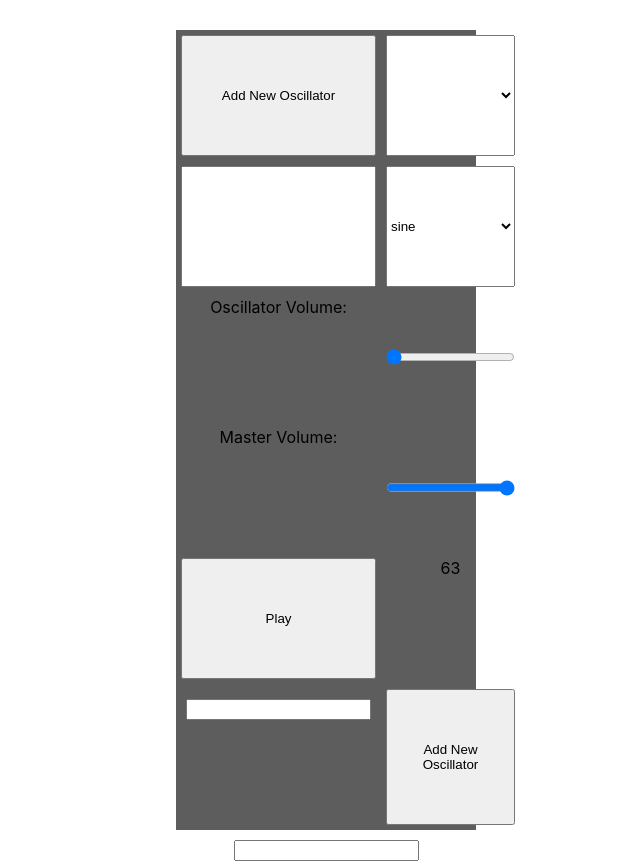
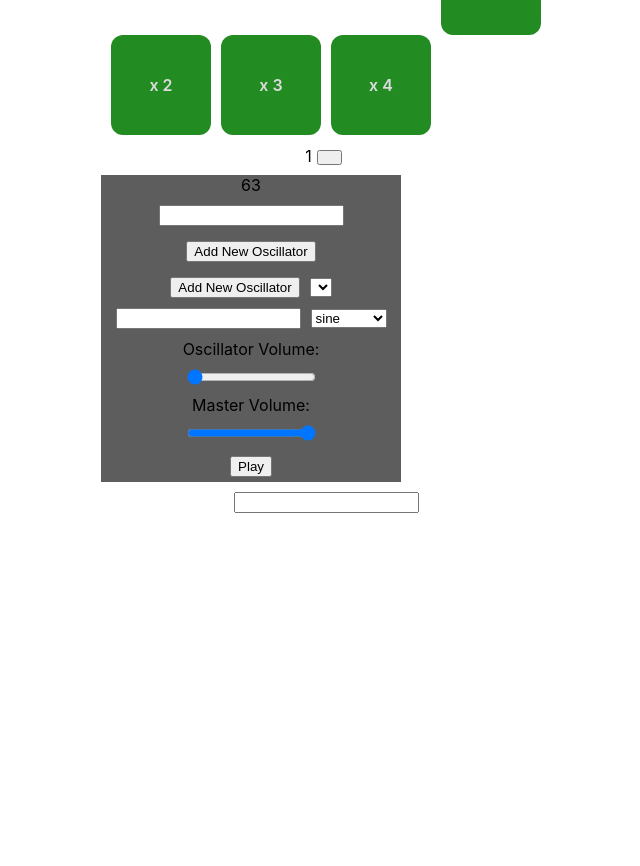
Before and after one commit to Mcas4150/syncsongs, a React (Create React App) app: page / in a window 1280 px wide. Shown: the whole page, without its empty margins (314-954 px from the left). Built offline with nearby package versions, Linux system fonts and the light colour scheme.

Commit message:
simply audio ui, init gsock

```diff
--- a/package.json
+++ b/package.json
@@ -3,6 +3,8 @@
   "version": "0.1.0",
   "private": true,
   "dependencies": {
+    "@emotion/react": "^11.9.0",
+    "@emotion/styled": "^11.8.1",
     "@testing-library/jest-dom": "^5.16.4",
     "@testing-library/react": "^13.2.0",
     "@testing-library/user-event": "^13.5.0",
--- /dev/null
+++ b/src/Animate.css
@@ -0,0 +1,19 @@
+.box {
+  width: 100px;
+  height: 100px;
+  border-radius: 12px;
+  display: flex;
+  align-items: center;
+  justify-content: center;
+  text-align: center;
+  /* background-color: var(--green); */
+  background-color: forestgreen;
+  font-weight: 600;
+  color: gainsboro;
+}
+
+.waterfallContainer {
+  display: flex;
+  justify-content: center;
+  flex-direction: row;
+}
--- a/src/App.js
+++ b/src/App.js
@@ -1,11 +1,13 @@
 import logo from "./logo.svg";
 import "./App.css";
+import AnimationMain from "./components/animation/animationMain.jsx";
 import AudioMain from "./components/audio/audioMain.jsx";
 import Keyboard from "./components/keyboard/keyboard.jsx";
 
 function App() {
   return (
     <div className="App">
+      <AnimationMain />
       <AudioMain />
       <Keyboard />
     </div>
--- a/src/SynthPad.css
+++ b/src/SynthPad.css
@@ -6,10 +6,8 @@
 }
 
 .AudioMain {
-  height: 100%;
-  display: grid;
   width: 300px;
-  grid-template-columns: auto auto;
+
   background-color: #5d5d5d;
 }
 
--- /dev/null
+++ b/src/components/animation/animationMain.jsx
@@ -0,0 +1,53 @@
+import React, { useState, useEffect, useRef } from "react";
+import styled from "@emotion/styled";
+import { gsap } from "gsap";
+import "../../Animate.css";
+
+const AnimationMain = () => {
+  const [count, setCount] = useState(1);
+  const boxRef = useRef();
+  const containerRef = useRef();
+  const q = gsap.utils.selector(containerRef);
+
+  useEffect(() => {
+    const animation1 = gsap.to(boxRef.current, {
+      duration: 3,
+      y: -100,
+      // rotation: "+=360",
+    });
+  });
+
+  useEffect(() => {
+    gsap.to(boxRef.current, { duration: 1, y: 15 });
+  }, [count]);
+
+  return (
+    <div className="AnimationMain" ref={containerRef}>
+      <div className="waterfallContainer">
+        <div className="box" ref={boxRef}>
+          x 2
+        </div>
+        <div className="box" ref={boxRef}>
+          x 3
+        </div>
+        <div className="box" ref={boxRef}>
+          x 4
+        </div>
+        <div className="box" ref={boxRef}>
+          x 5
+        </div>
+      </div>
+      {count}
+      <button
+        style={{ width: "25px", height: "15px" }}
+        onClick={() => {
+          setCount(count + 1);
+        }}
+      />
+    </div>
+  );
+};
+
+export default AnimationMain;
+
+// const WaterfallContainer
--- a/src/components/audio/audioMain.jsx
+++ b/src/components/audio/audioMain.jsx
@@ -203,8 +203,21 @@ const AudioMain = () => {
 
   return (
     <div className="AudioMain">
+      <div>63</div>
+      <div>
+        <div className="Keyboard">
+          <div>{keyEntry}</div>
+          <input
+            type="text"
+            id="inputField"
+            // onKeyDown={(e) => setKeyEntry(keyEntry.concat(e.key))}
+            onKeyDown={handleKeyboardInput}
+          />
+        </div>
+        <button onClick={createOscillator}>Add New Oscillator</button>
+      </div>
+      <div>
         <button onClick={addOscillatorNode}>Add New Oscillator</button>
-
         {/* Add onChange handler in order to setSelectedOscillatorNode, render selection options,
                 and set value to the index of the selectedOscillatorNode */}
         <select
@@ -214,7 +227,6 @@ const AudioMain = () => {
         >
           {oscillatorSelectOptions}
         </select>
-
         {/* Set the value of .frequency element to be the frequency of the selected oscillator
                 and add onChange handler to change the frequency of selectedOscillatorNode */}
         <input
@@ -227,7 +239,6 @@ const AudioMain = () => {
           onChange={updateSelectedOscillatorFrequency}
           className="frequency"
         />
-
         {/* Set the value of .wave-type element to be the type of the selected oscillator
                 and add onChange handler to change the type of selectedOscillatorNode */}
         <select
@@ -244,7 +255,8 @@ const AudioMain = () => {
           <option value="square">square</option>
           <option value="triangle">triangle</option>
         </select>
-
+      </div>
+      <div>
         <p>Oscillator Volume: </p>
         {/* Set the value of .oscillator-volume element to be the gain value of the selected oscillator's GainNode
                 and add onChange handler to change the gain of selectedOscillatorNode */}
@@ -260,6 +272,8 @@ const AudioMain = () => {
           onChange={updateSelectedOscillatorVolume}
           className="oscillator-volume"
         />
+      </div>
+      <div>
         <p>Master Volume: </p>
         <input
           type="range"
@@ -269,6 +283,7 @@ const AudioMain = () => {
           onChange={changeMasterVolume}
           className="pad-volume"
         />
+      </div>
       <button
         // onClick={play}
         onMouseDown={play}
@@ -277,18 +292,6 @@ const AudioMain = () => {
       >
         Play
       </button>
-
-      <div>63</div>
-      <div className="Keyboard">
-        <div>{keyEntry}</div>
-        <input
-          type="text"
-          id="inputField"
-          // onKeyDown={(e) => setKeyEntry(keyEntry.concat(e.key))}
-          onKeyDown={handleKeyboardInput}
-        />
-      </div>
-      <button onClick={createOscillator}>Add New Oscillator</button>
     </div>
   );
 };
```
Also changed, not shown: 1 other file (tests, documents, lock files or other folders). Lines whose indentation alone changed are shown as unchanged.
